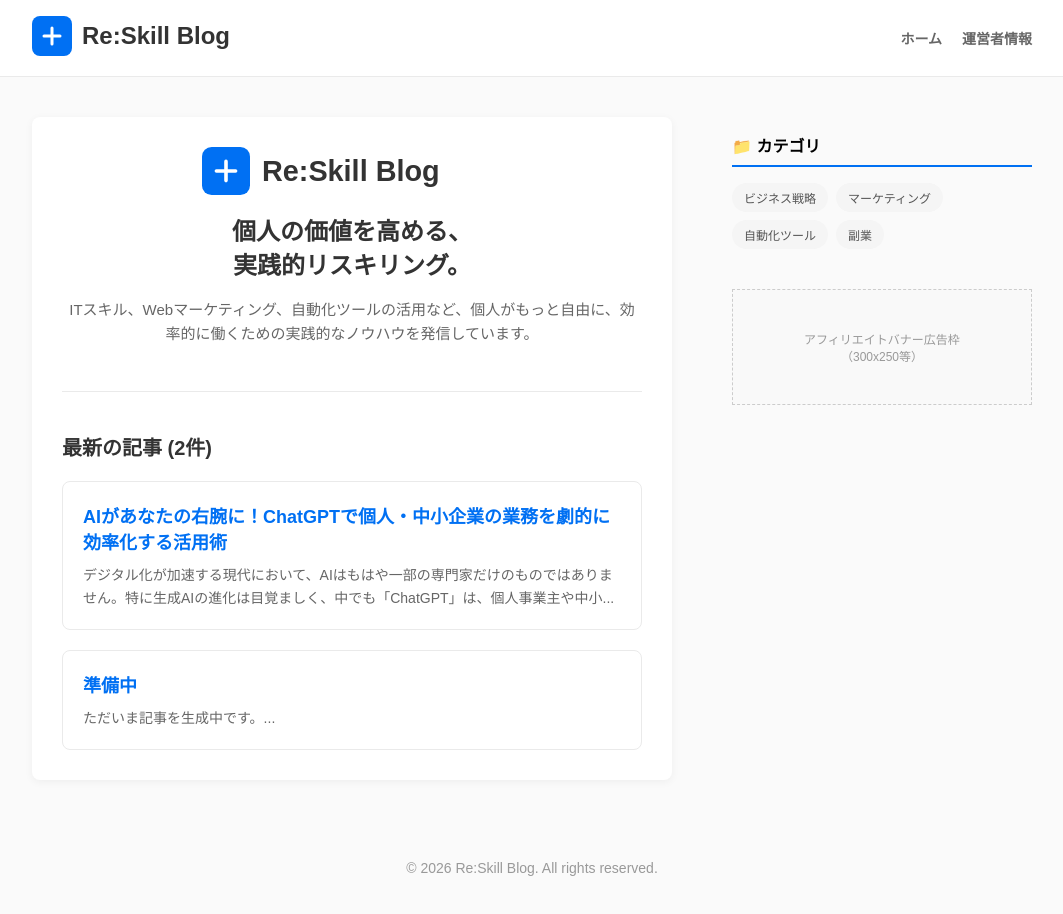
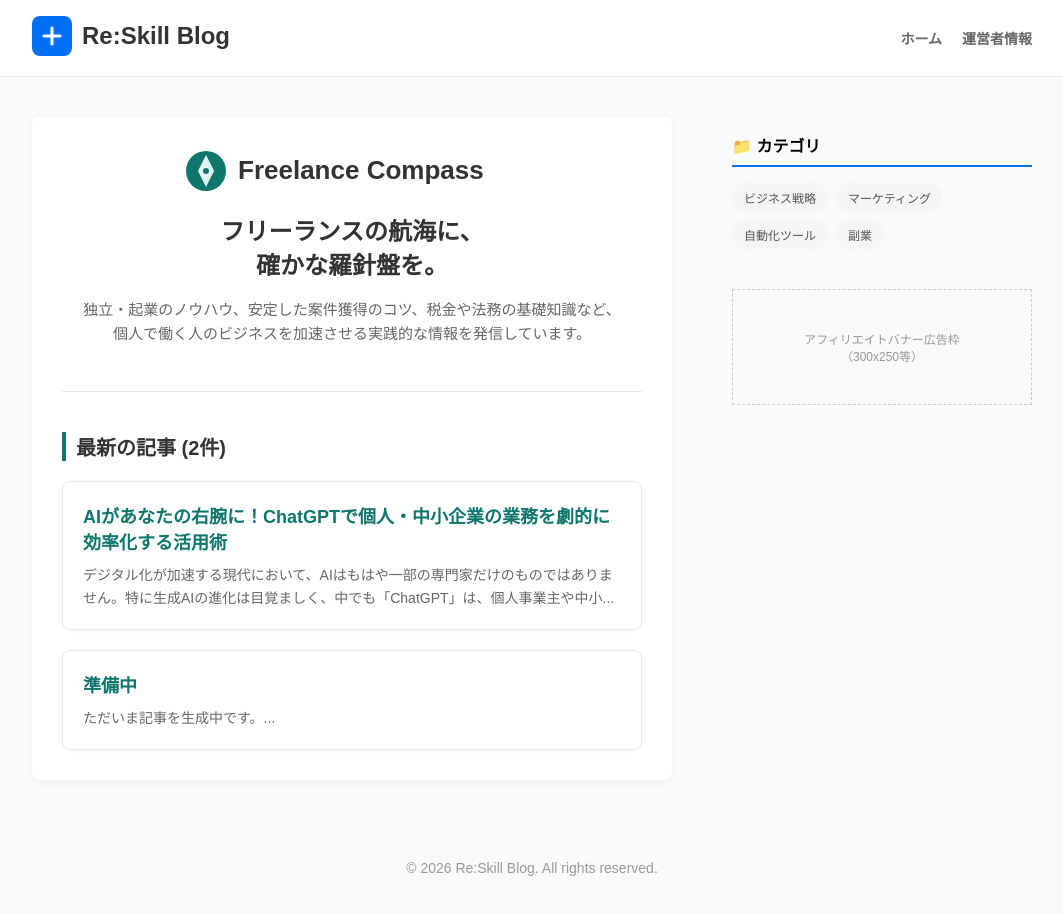
Before and after one commit to shotaro0222/photo, a Next.js app: page / in a window 1280 px wide. Shown: the whole page, without its empty margins (108-1171 px from the left). Built offline with nearby package versions, Linux system fonts and the light colour scheme.

Commit message:
Update page.tsx

```diff
--- a/src/app/page.tsx
+++ b/src/app/page.tsx
@@ -6,7 +6,6 @@ import path from 'path';
 async function getPosts() {
   const postsDirectory = path.join(process.cwd(), 'content/posts');
 
-  // フォルダがまだない場合は空配列を返す
   if (!fs.existsSync(postsDirectory)) return [];
 
   const filenames = fs.readdirSync(postsDirectory);
@@ -17,7 +16,6 @@ async function getPosts() {
       const filePath = path.join(postsDirectory, filename);
       const fileContents = fs.readFileSync(filePath, 'utf8');
 
-      // タイトルを自動抽出（フロントマターのtitle、または本文最初の見出し）
       let title = '無題の記事';
       const titleMatch = fileContents.match(/title:\s*["']?([^"'\n]+)["']?/);
       if (titleMatch) {
@@ -27,7 +25,6 @@ async function getPosts() {
         if (h1Match) title = h1Match[1];
       }
 
-      // 記事の抜粋（要約）を抽出
       let excerpt = '記事の詳細を読む...';
       const bodyLines = fileContents.replace(/---[\s\S]*?---/, '').replace(/^#.*$/m, '').split('\n');
       const firstLine = bodyLines.find(line => line.trim().length > 0 && !line.startsWith('<'));
@@ -42,39 +39,45 @@ async function getPosts() {
       };
     });
 
-  // ファイル名で降順ソート（最新の記事を一番上にする）
   return posts.sort((a, b) => (a.slug < b.slug ? 1 : -1));
 }
 
 export default async function Home() {
-  // 記事データを取得
   const posts = await getPosts();
 
   return (
     <div>
       {/* メインビジュアル＆トップメッセージ */}
       <section style={{ marginBottom: '40px', paddingBottom: '30px', borderBottom: '1px solid #eaeaea', textAlign: 'center' }}>
-        {/* トップページ用の中央ロゴ */}
+        {/* トップページ用の中央ロゴ (SVG: 羅針盤モチーフ) */}
         <div style={{ display: 'flex', justifyContent: 'center', marginBottom: '20px' }}>
-          <svg width="300" height="48" viewBox="0 0 250 40" xmlns="http://www.w3.org/2000/svg">
-            <rect width="40" height="40" rx="8" fill="#0070f3" />
-            <path d="M12 20h16M20 12v16" stroke="#fff" strokeWidth="3" strokeLinecap="round" />
-            <text x="50" y="28" fontFamily="sans-serif" fontSize="24" fontWeight="bold" fill="#333">Re:Skill Blog</text>
+          <svg width="340" height="48" viewBox="0 0 340 48" xmlns="http://www.w3.org/2000/svg">
+            {/* コンパス（羅針盤）のアイコン */}
+            <circle cx="24" cy="24" r="20" fill="#0f766e" />
+            <polygon points="24,8 32,24 24,40 16,24" fill="#ffffff" opacity="0.9" />
+            <polygon points="24,8 32,24 24,24" fill="#ccfbf1" opacity="0.6" />
+            <circle cx="24" cy="24" r="3" fill="#0f766e" />
+            {/* サイトタイトル */}
+            <text x="56" y="32" fontFamily="sans-serif" fontSize="26" fontWeight="bold" fill="#333">Freelance Compass</text>
           </svg>
         </div>
 
         <h1 style={{ fontSize: '24px', color: '#333', marginBottom: '16px', lineHeight: '1.4' }}>
-          個人の価値を高める、<br />
-          実践的リスキリング。
+          フリーランスの航海に、<br />
+          確かな羅針盤を。
         </h1>
         <p style={{ color: '#666', lineHeight: '1.6', fontSize: '15px' }}>
-          ITスキル、Webマーケティング、自動化ツールの活用など、個人がもっと自由に、効率的に働くための実践的なノウハウを発信しています。
+          独立・起業のノウハウ、安定した案件獲得のコツ、税金や法務の基礎知識など、<br />
+          個人で働く人のビジネスを加速させる実践的な情報を発信しています。
         </p>
       </section>
 
       {/* 記事一覧セクション */}
       <section>
-        <h2 style={{ fontSize: '20px', color: '#333', marginBottom: '20px' }}>最新の記事 ({posts.length}件)</h2>
+        {/* 見出しのデザインも少し変更（左にティール色のライン） */}
+        <h2 style={{ fontSize: '20px', color: '#333', marginBottom: '20px', borderLeft: '4px solid #0f766e', paddingLeft: '10px' }}>
+          最新の記事 ({posts.length}件)
+        </h2>
 
         {posts.length === 0 ? (
           <div style={{ padding: '40px 20px', textAlign: 'center', background: '#f9f9f9', borderRadius: '8px' }}>
@@ -83,9 +86,10 @@ export default async function Home() {
         ) : (
           <div style={{ display: 'flex', flexDirection: 'column', gap: '20px' }}>
             {posts.map(post => (
-              <article key={post.slug} style={{ padding: '20px', border: '1px solid #eaeaea', borderRadius: '8px', background: '#fff' }}>
+              <article key={post.slug} style={{ padding: '20px', border: '1px solid #eaeaea', borderRadius: '8px', background: '#fff', boxShadow: '0 2px 4px rgba(0,0,0,0.02)' }}>
                 <h3 style={{ margin: '0 0 10px 0', fontSize: '18px' }}>
-                  <Link href={`/posts/${post.slug}`} style={{ color: '#0070f3', textDecoration: 'none' }}>
+                  {/* リンク色もテーマカラーに統一 */}
+                  <Link href={`/posts/${post.slug}`} style={{ color: '#0f766e', textDecoration: 'none' }}>
                     {post.title}
                   </Link>
                 </h3>
```
